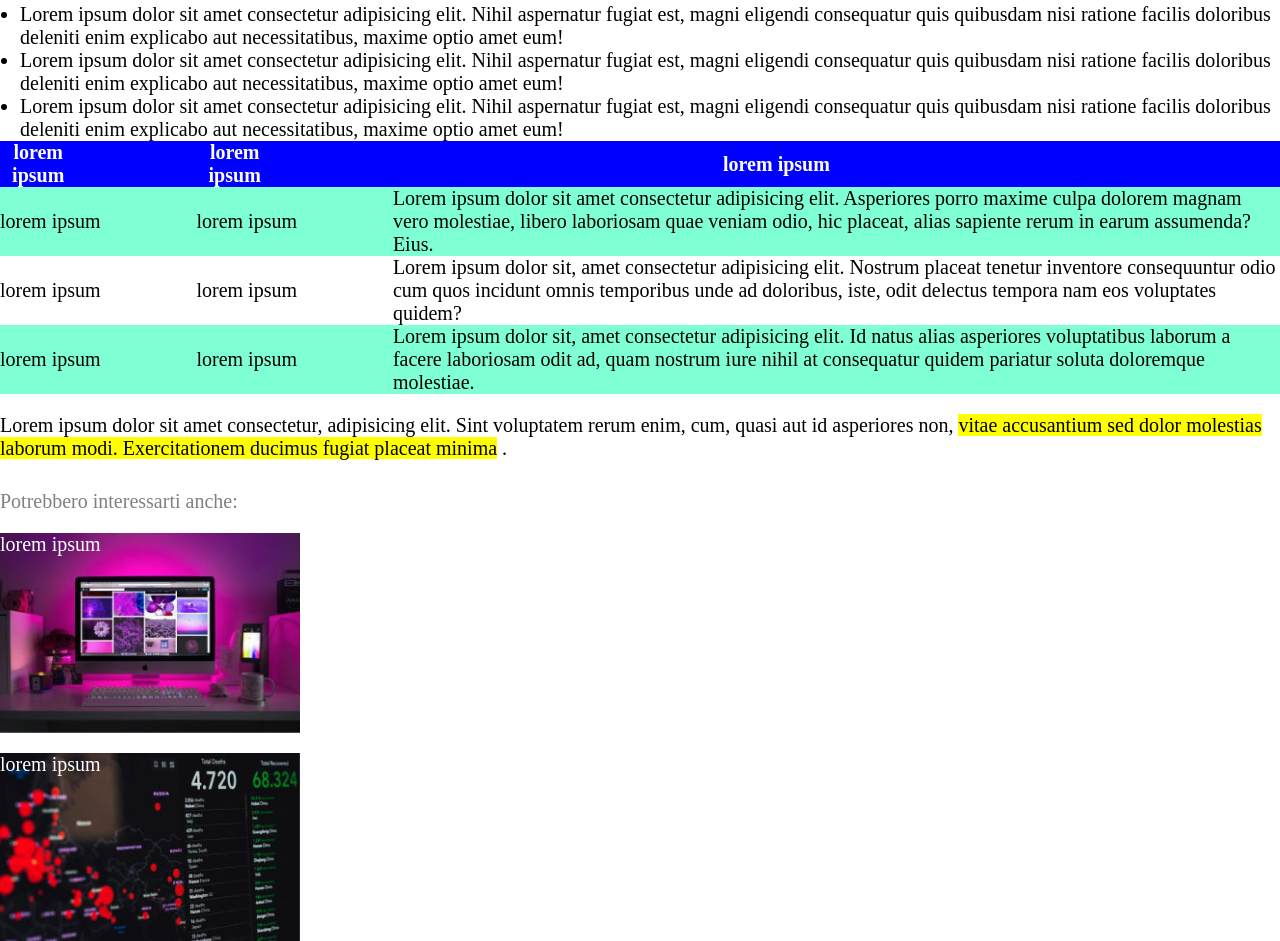
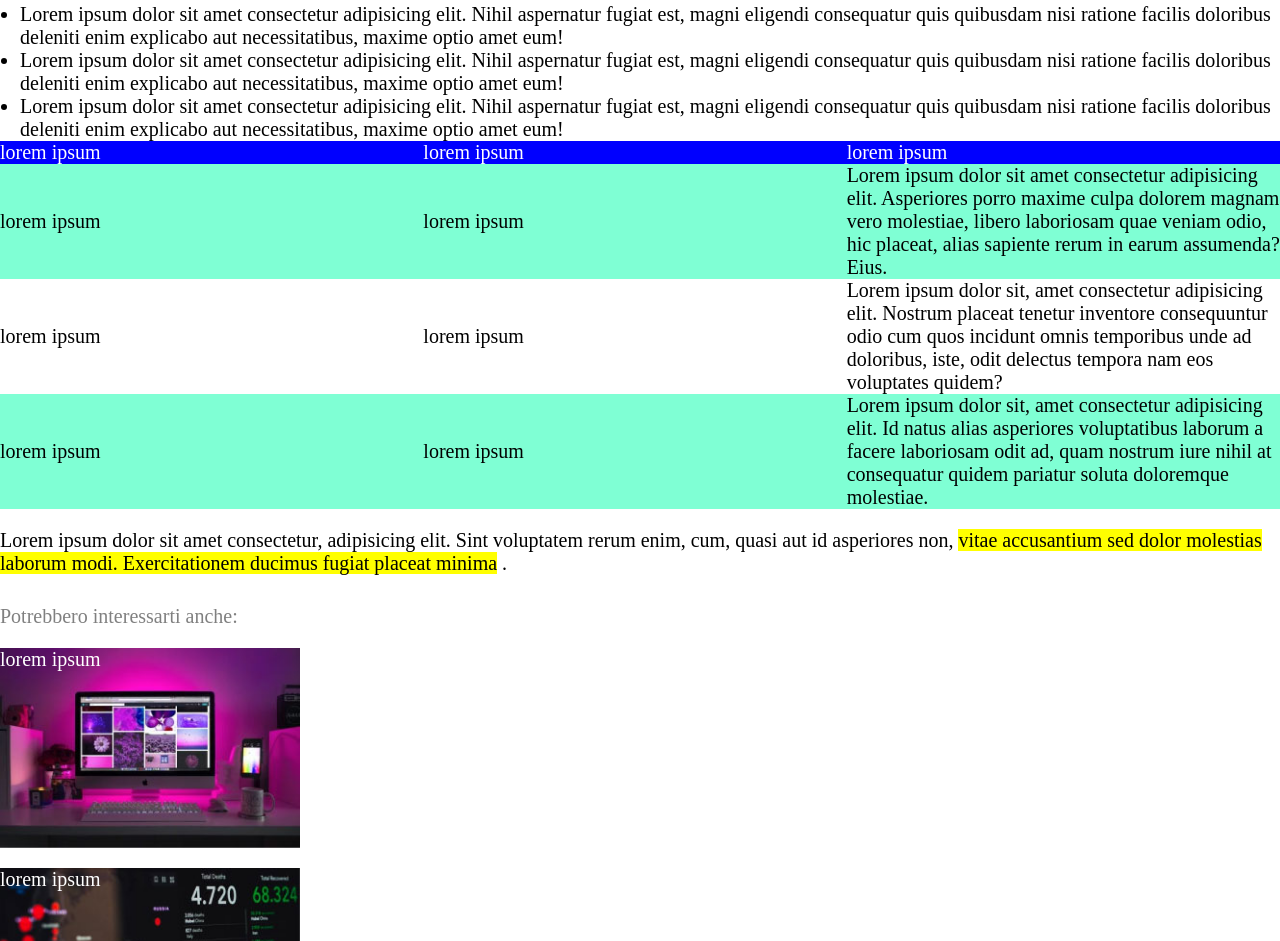
Before and after one commit to MatteoPellegrinii/html-css-booleaner, a plain HTML site: page index.html in a window 1280 px wide. Shown: the part 807-1748 px from the top of the page. Drawn offline with Linux system fonts and the light colour scheme.

Commit message:
modifiche

```diff
--- a/css/style.css
+++ b/css/style.css
@@ -7,12 +7,11 @@
     background-image: url(../img/pattern.png);
     height: 100px;
     background-color: lightblue;
-    background-size: contain;
     background-size: 500px;
 }
 #logo {
-    height: 100px;
-    width: 200px;
+   height: 100px;
+
 }
 h1{
     margin-top: 10px;
@@ -45,10 +44,10 @@ section p{
 ul{
     margin-left: 20px;
 }
-th{
+.titletab{
     color: white;
     background-color: blue;
-    padding-right: 120px;
+    width: 500px;
 }
 .azzurro{
     background-color: aquamarine;
--- a/index.html
+++ b/index.html
@@ -46,9 +46,9 @@
         <section>
             <table>
                 <tr>
-                    <th>lorem ipsum</th>
-                    <th>lorem ipsum</th>
-                    <th>lorem ipsum</th>
+                    <td class="titletab">lorem ipsum</td>
+                    <td class="titletab">lorem ipsum</td>
+                    <td class="titletab">lorem ipsum</td>
                 </tr>
                 <tr class="azzurro">
                     <td>lorem ipsum</td>
```
